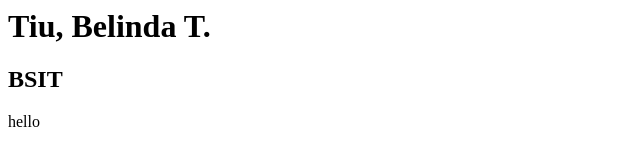
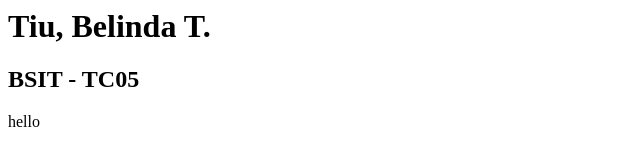
Before and after one commit to bblair77/it0043tc05, a plain HTML site: page index.html in a window 1280 px wide. Shown: the whole page, without its empty margins (0-640 px from the left). Drawn offline with Linux system fonts and the light colour scheme.

Commit message:
Update index.html

```diff
--- a/index.html
+++ b/index.html
@@ -4,7 +4,7 @@
   </head>
   <body>
     <h1> Tiu, Belinda T. </h1>
-    <h2> BSIT </h2>
+    <h2> BSIT  - TC05 </h2>
     <p> hello </p>
   </body
     </html>
```
